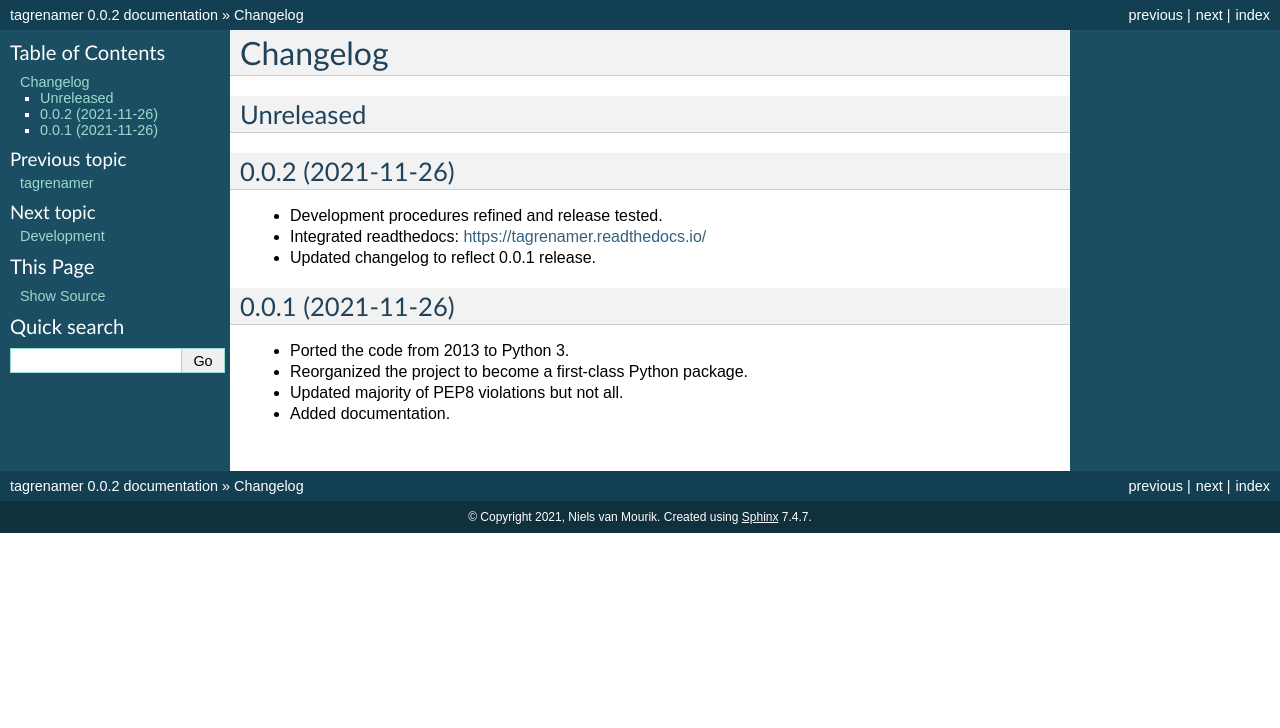
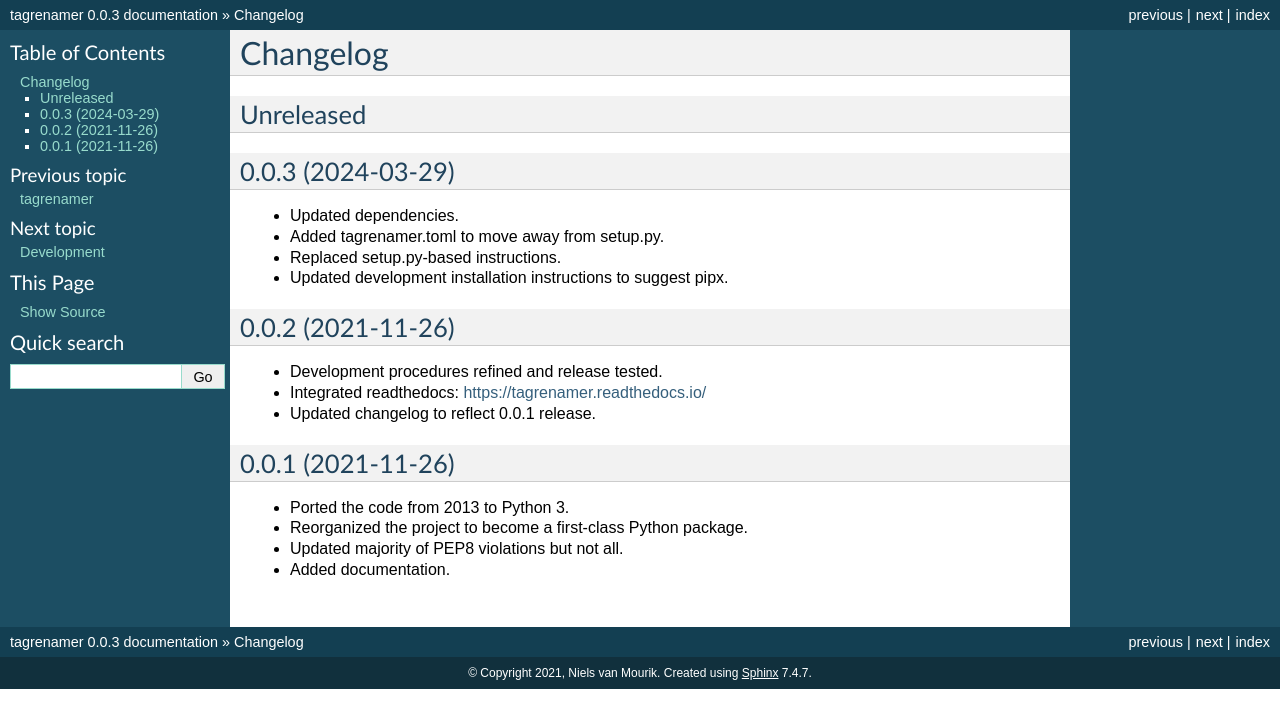
Before and after one commit to nielsvm/tagrenamer, a Sphinx documentation site: the page built from docs/CHANGELOG.rst, in a window 1280 px wide. Shown: the top 728 px of the page. Built offline with Sphinx 7.4.7, drawn with Linux system fonts in a browser that asks for light colours.

Commit message:
version bump

```diff
--- a/README.rst
+++ b/README.rst
@@ -41,7 +41,7 @@ What a mess, let's clean it up:
 .. code-block:: console
 
    $ tagrenamer --format '{artist}/{album}/{artist}-{title}.{ext}' Music/
-    - Tagrenamer version 0.0.2.
+    - Tagrenamer version 0.0.3.
     - Leftovers directory '__LEFTOVERS/' created.
     - Stage directory '__STAGE/' created.
     - Traverse the collection and extract music tags.
--- a/docs/CHANGELOG.rst
+++ b/docs/CHANGELOG.rst
@@ -1,9 +1,18 @@
+
 =========
 Changelog
 =========
 
 Unreleased
 ----------
+
+0.0.3 (2024-03-29)
+------------------
+
+* Updated dependencies.
+* Added tagrenamer.toml to move away  from setup.py.
+* Replaced setup.py-based instructions.
+* Updated development installation instructions to suggest pipx.
 
 0.0.2 (2021-11-26)
 ------------------
--- a/setup.cfg
+++ b/setup.cfg
@@ -1,5 +1,5 @@
 [bumpversion]
-current_version = 0.0.2
+current_version = 0.0.3
 commit = False
 tag = False
 
--- a/setup.py
+++ b/setup.py
@@ -46,6 +46,6 @@ setup(
     test_suite='tests',
     tests_require=test_requirements,
     url='https://github.com/nielsvm/tagrenamer',
-    version='0.0.2',
+    version='0.0.3',
     zip_safe=False,
 )
--- a/tagrenamer/__init__.py
+++ b/tagrenamer/__init__.py
@@ -1,4 +1,4 @@
 """Top-level package for tagrenamer."""
 __author__ = """Niels van Mourik"""
 __email__ = 'niels@nielsvm.org'
-__version__ = '0.0.2'
+__version__ = '0.0.3'
```
Also changed, not shown: docs/usage.rst (+4 -4 lines).
